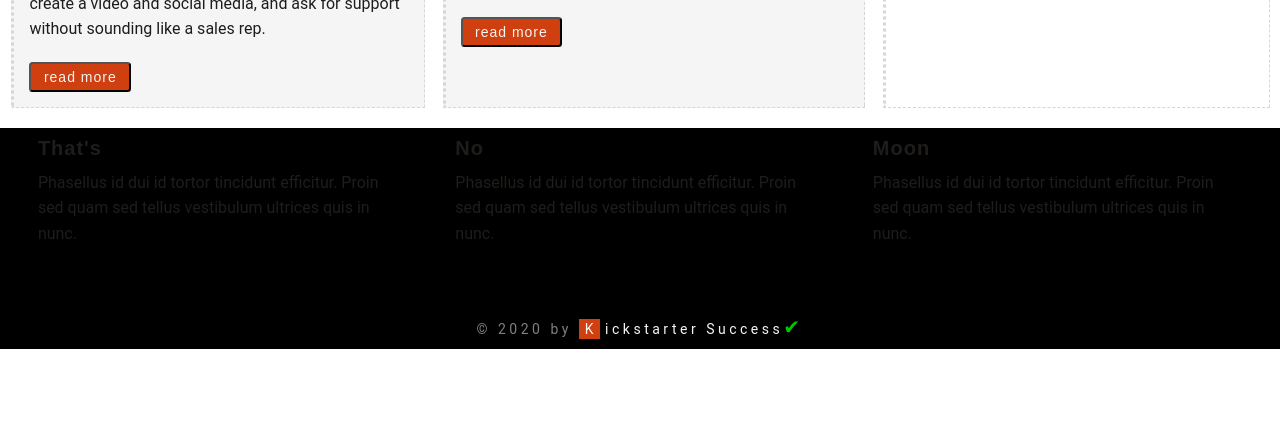
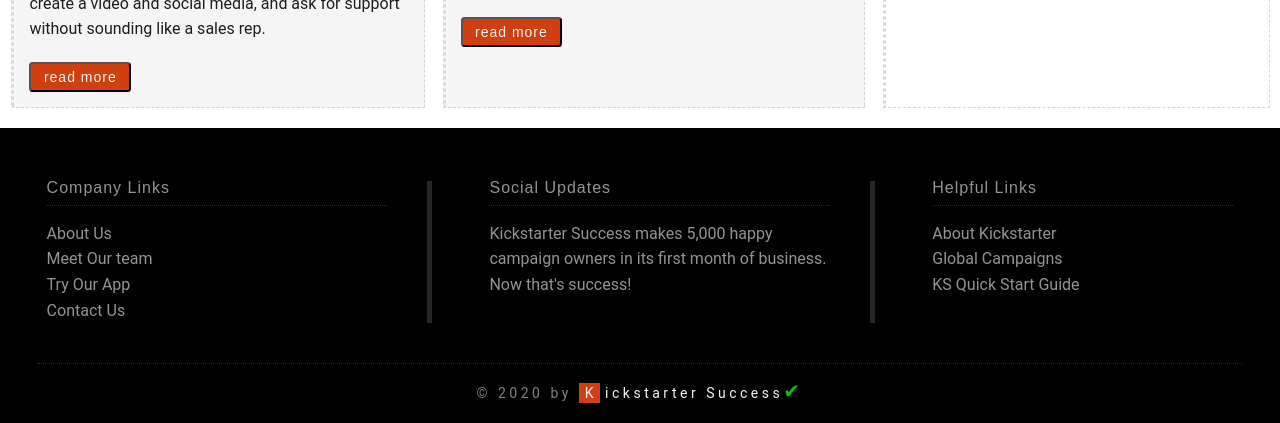
Before and after one commit to Build-Week-Kickstarter-Success-PT/UI, a plain HTML site: page index.html in a window 1280 px wide. Shown: the part 1559-1982 px from the top of the page. Before the commit the page ends 1908 px from the top, so only its background shows below. Drawn offline with Linux system fonts and the light colour scheme.

Commit message:
Complete footer HTML and CSS

```diff
--- a/css/index.css
+++ b/css/index.css
@@ -478,26 +478,57 @@ Footer Styles
 }
 .footer-content {
     display: flex;
-    margin: 0 2% 20px;
+    color: #939393;
+    margin: 0 2% 2rem;
+    padding-bottom: 4rem;
     justify-content: space-around;
+    border-bottom: 1px dotted #2b2b2b;
+}
+.footer-content h2  {
+    color: #939393;
+    font-size: 1.6rem;
+    font-weight: normal;
+    padding-bottom: 1rem;
+    border-bottom: 1px dotted #2b2b2b;
+}
+.footer-content a {
+    color: #939393;
+    font-size: 1.6rem;
+    font-weight: normal;
+    text-decoration: none;
+}
+.footer-content a:hover {
+    color: #D03F0F;
+}
+.footer-content .text-container {
+    width:32%;
+    margin-top: 4rem;
+    margin-right: 4rem;
+    padding-right: 4rem;
+    text-align: left;
+    border-right: 5px solid #282525;
+}
+.footer-content .middle-text-container {
+    width: 32%;
+    padding-right: 4rem;
+    margin-top: 4rem;
+    margin-right: 4rem;
+    text-align: left;
+    border-right: 5px solid #282525;
+}
+.footer-content .text-container:last-child {
+    width: 25%;
+    margin-right: 0;
+    padding-right: 0;
+    border-right: none;
 }
 
-.footer-content .text-container {
-    padding-right: 4%;
-    text-align: left;
-}
-
-.footer-content .text-container:last-child {
-    padding-right: 0;
-}
-.footer .copyright-container div {
-  text-align:center;
-}
 .footer .copyright-container .copyright {
   text-align: center;
   color: grey;
   font-size: 1.4rem;
-  padding-top: 2em;
+  margin-top: -2.6rem;
+  padding-top: 0;
   padding-bottom: 0;
   letter-spacing: .25em;
 }
--- a/index.html
+++ b/index.html
@@ -206,16 +206,21 @@
         <section class="footer-content">
 
             <div class="text-container">
-                <h2>That's</h2>
-                <p>Phasellus id dui id tortor tincidunt efficitur. Proin sed quam sed tellus vestibulum ultrices quis in nunc.</p>
+                <h2>Company Links</h2>
+                <p><a href="#">About Us</a></p>
+                <p><a href="#">Meet Our team</a></p>
+                <p><a href="#">Try Our App</a></p>
+                <p><a href="#">Contact Us</a></p>
+            </div>
+            <div class="middle-text-container">
+                <h2>Social Updates</h2>
+                <p>Kickstarter Success makes 5,000 happy campaign owners in its first month of business. Now that's success!</p>
             </div>
             <div class="text-container">
-                <h2>No</h2>
-                <p>Phasellus id dui id tortor tincidunt efficitur. Proin sed quam sed tellus vestibulum ultrices quis in nunc.</p>
-            </div>
-            <div class="text-container">
-                <h2>Moon</h2>
-                <p>Phasellus id dui id tortor tincidunt efficitur. Proin sed quam sed tellus vestibulum ultrices quis in nunc.</p>
+                <h2>Helpful Links</h2>
+                <p><a href="#">About Kickstarter</a></p>
+                <p><a href="#">Global Campaigns</a></p>
+                <p><a href="#">KS Quick Start Guide</a></p>
             </div>
         </section><!------ End footer content -->
     </div>
```
